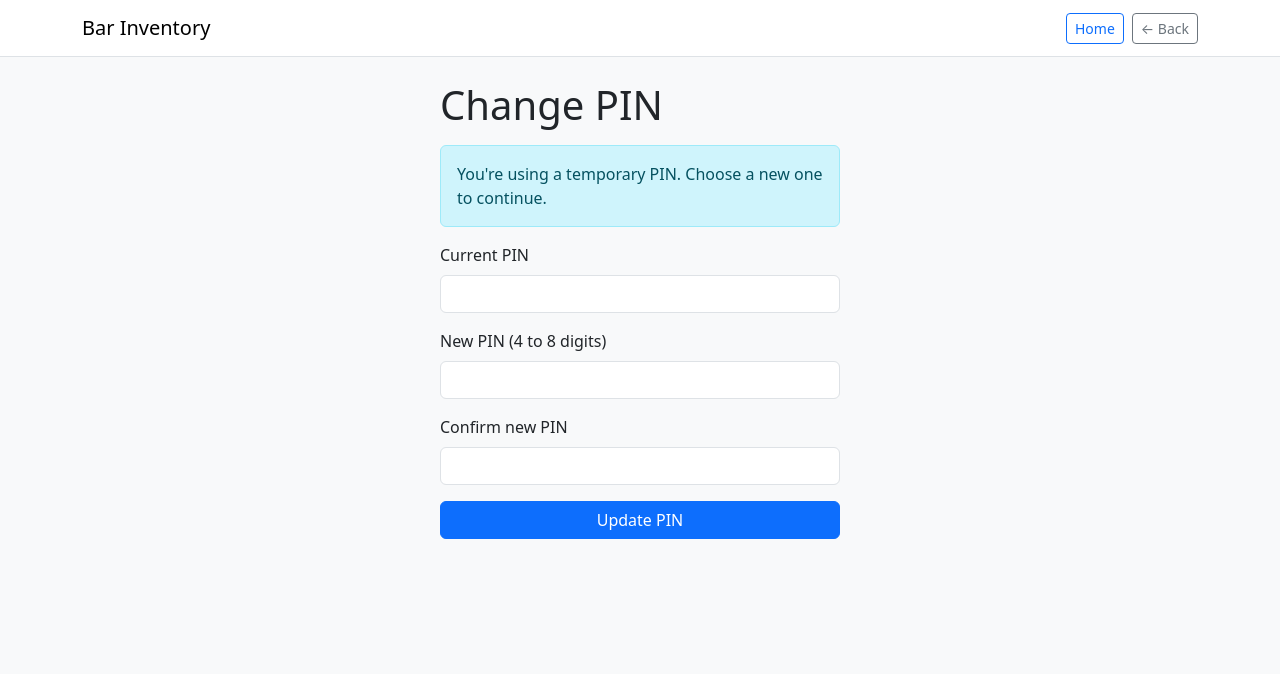
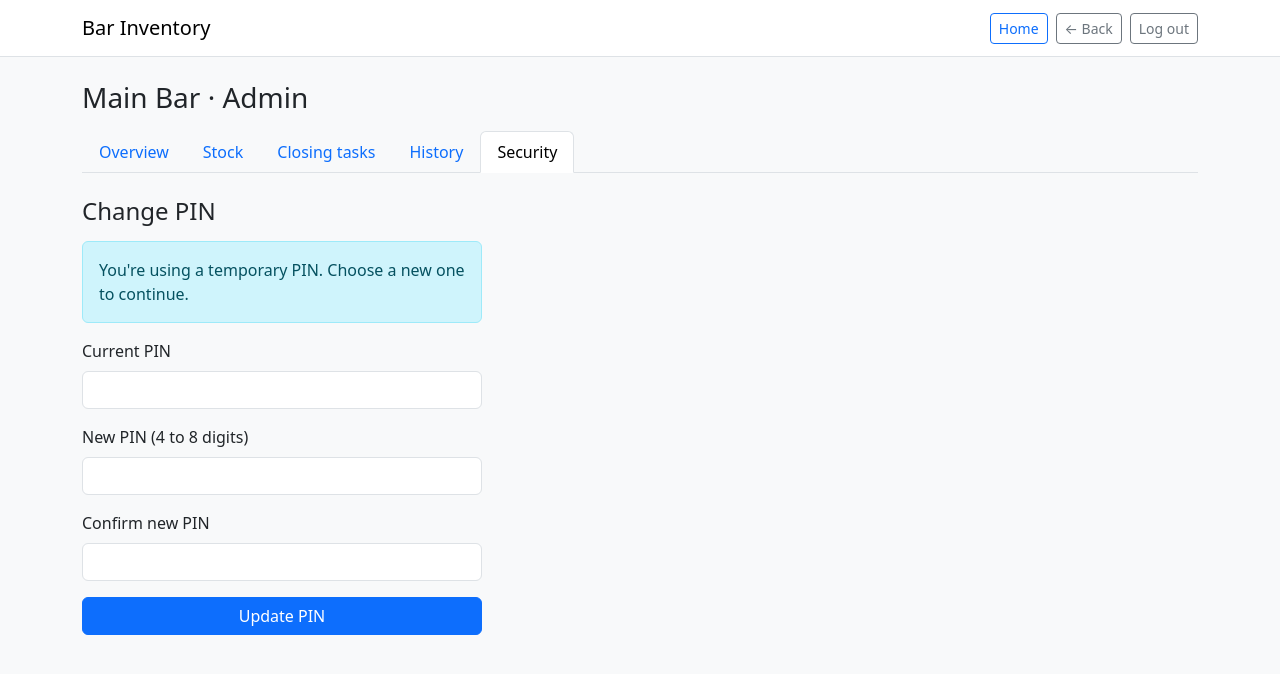
Before and after one commit to Bootlegger19/bar-inventory-app, a Flask app: page /admin/change-pin in a window 1280 px wide. Shown: the top 674 px of the page. Run offline with Flask 3, Linux system fonts and the light colour scheme; the visitor is signed in with stand-in values (Sample User, id 1).

Commit message:
split admin page into tabbed dashboard with history
Admin now is a dashboard (admin_base) with a tab bar driven by one ADMIN_TABS list (adding a tab is one line plus a route and template). Stock and closing-task management moved to their own tabs. New Overview summary and History tab listing submitted closings with detail page showing counts, cash breakdown, task complettion and notes. Currency denominations moved to constants.py so employee and admin code share one list.

```diff
--- /dev/null
+++ b/constants.py
@@ -0,0 +1,7 @@
+# Settings shared by more than one part of the app.
+
+# (label shown on screen, value in cents). Edit this list to change currency.
+DENOMINATIONS = [
+    ("Bills", [("$100", 10000), ("$50", 5000), ("$20", 2000), ("$10", 1000), ("$5", 500)]),
+    ("Coins", [("$2", 200), ("$1", 100), ("25¢", 25), ("10¢", 10), ("5¢", 5)]),
+]
--- a/routes/admin.py
+++ b/routes/admin.py
@@ -4,7 +4,9 @@ from functools import wraps
 from flask import (Blueprint, flash, jsonify, redirect, render_template, request,
                    session, url_for)
 
-from models import (db, Bar, Category, ClosingTask, Employee, Item, TaskCompletion)
+from constants import DENOMINATIONS
+from models import (db, Bar, CashCount, Category, ClosingTask, Employee,
+                    InventorySession, Item, TaskCompletion)
 
 admin_bp = Blueprint("admin", __name__, template_folder="../templates/admin")
 
@@ -13,6 +15,22 @@ PIN_MIN_LENGTH = 4
 PIN_MAX_LENGTH = 8
 LOCKOUT_THRESHOLD = 5   # failed attempts before locking
 LOCKOUT_MINUTES = 5
+
+# --- Dashboard tabs: (key, label, endpoint). Adding a tab = adding one line. ---
+ADMIN_TABS = [
+    ("overview", "Overview", "admin.dashboard"),
+    ("stock", "Stock", "admin.stock"),
+    ("tasks", "Closing tasks", "admin.tasks"),
+    ("history", "History", "admin.history"),
+    ("security", "Security", "admin.change_pin"),
+]
+HISTORY_LIMIT = 50   # most recent closings shown on the History tab
+
+
+@admin_bp.context_processor
+def inject_admin_layout():
+    """Make the tab list and bar name available to every admin template."""
+    return {"admin_tabs": ADMIN_TABS, "admin_bar": Bar.query.first()}
 
 
 def get_admin():
@@ -57,6 +75,8 @@ def pin_required(view_func):
     return wrapper
 
 
+# ---------------------------------------------------------------- login / PIN
+
 @admin_bp.route("/login", methods=["GET", "POST"])
 def login():
     if request.method == "GET":
@@ -65,7 +85,7 @@ def login():
             return redirect(url_for("landing"))
         return render_template("login.html")
 
-    # POST: reply with JSON; the page's script decides what to show or where to go.
+    # POST: reply with JSON; static/pin-login.js decides what to show or where to go.
     admin = get_admin()
     now = datetime.now()
 
@@ -128,18 +148,92 @@ def change_pin():
                 return redirect(url_for("admin.dashboard"))
         return redirect(url_for("admin.change_pin"))
 
-    return render_template("change_pin.html", forced=admin.must_change_pin,
+    return render_template("change_pin.html", active_tab="security",
+                           forced=admin.must_change_pin,
                            min_len=PIN_MIN_LENGTH, max_len=PIN_MAX_LENGTH)
 
+
+# ------------------------------------------------------------------ tab pages
 
 @admin_bp.route("/")
 @pin_required
 def dashboard():
     bar = Bar.query.first()
+    completed = (InventorySession.query
+                 .filter_by(bar_id=bar.id, status="completed")
+                 .order_by(InventorySession.completed_at.desc()))
+    return render_template(
+        "dashboard.html",
+        active_tab="overview",
+        category_count=Category.query.filter_by(bar_id=bar.id).count(),
+        item_count=Item.query.join(Category).filter(Category.bar_id == bar.id).count(),
+        task_count=ClosingTask.query.filter_by(bar_id=bar.id).count(),
+        closing_count=completed.count(),
+        last_closing=completed.first(),
+    )
+
+
+@admin_bp.route("/stock")
+@pin_required
+def stock():
+    bar = Bar.query.first()
     categories = Category.query.filter_by(bar_id=bar.id).all()
-    tasks = ClosingTask.query.filter_by(bar_id=bar.id).all()
-    return render_template("dashboard.html", categories=categories, bar=bar, tasks=tasks)
+    return render_template("stock.html", active_tab="stock", categories=categories)
 
+
+@admin_bp.route("/tasks")
+@pin_required
+def tasks():
+    bar = Bar.query.first()
+    return render_template("tasks.html", active_tab="tasks",
+                           tasks=ClosingTask.query.filter_by(bar_id=bar.id).all())
+
+
+@admin_bp.route("/history")
+@pin_required
+def history():
+    bar = Bar.query.first()
+    closings = (InventorySession.query
+                .filter_by(bar_id=bar.id, status="completed")
+                .order_by(InventorySession.completed_at.desc())
+                .limit(HISTORY_LIMIT).all())
+    ids = [closing.id for closing in closings]
+    cash_by_session = {cash.session_id: cash
+                       for cash in CashCount.query.filter(CashCount.session_id.in_(ids))}
+    return render_template("history.html", active_tab="history",
+                           closings=closings, cash_by_session=cash_by_session,
+                           limit=HISTORY_LIMIT)
+
+
+@admin_bp.route("/history/<int:session_id>")
+@pin_required
+def history_detail(session_id):
+    closing = InventorySession.query.filter_by(
+        id=session_id, status="completed").first_or_404()
+    categories = Category.query.filter_by(bar_id=closing.bar_id).all()
+    counts = {count.item_id: count.quantity for count in closing.counts}
+
+    cash = CashCount.query.filter_by(session_id=closing.id).first()
+    labels = {cents: label for _, group in DENOMINATIONS for label, cents in group}
+    cash_lines = []
+    if cash:
+        for line in sorted(cash.lines, key=lambda l: -l.denomination_cents):
+            cash_lines.append({
+                "label": labels.get(line.denomination_cents, f"{line.denomination_cents}¢"),
+                "quantity": line.quantity,
+                "subtotal": line.denomination_cents * line.quantity / 100,
+            })
+
+    done_ids = {tc.task_id for tc in TaskCompletion.query.filter_by(session_id=closing.id)}
+    tasks_list = ClosingTask.query.filter_by(bar_id=closing.bar_id).all()
+
+    return render_template("history_detail.html", active_tab="history",
+                           closing=closing, categories=categories, counts=counts,
+                           cash=cash, cash_lines=cash_lines,
+                           tasks=tasks_list, done_ids=done_ids)
+
+
+# ------------------------------------------------------------ stock actions
 
 @admin_bp.route("/add-category", methods=["POST"])
 @pin_required
@@ -148,7 +242,7 @@ def add_category():
     if name:
         db.session.add(Category(name=name, bar_id=Bar.query.first().id))
         db.session.commit()
-    return redirect(url_for("admin.dashboard"))
+    return redirect(url_for("admin.stock"))
 
 
 @admin_bp.route("/add-item", methods=["POST"])
@@ -159,7 +253,7 @@ def add_item():
     if name:
         db.session.add(Item(name=name, category_id=category_id))
         db.session.commit()
-    return redirect(url_for("admin.dashboard"))
+    return redirect(url_for("admin.stock"))
 
 
 @admin_bp.route("/delete-item/<int:item_id>", methods=["POST"])
@@ -168,7 +262,7 @@ def delete_item(item_id):
     item = Item.query.get_or_404(item_id)
     db.session.delete(item)
     db.session.commit()
-    return redirect(url_for("admin.dashboard"))
+    return redirect(url_for("admin.stock"))
 
 
 @admin_bp.route("/delete-category/<int:category_id>", methods=["POST"])
@@ -177,11 +271,13 @@ def delete_category(category_id):
     category = Category.query.get_or_404(category_id)
     if category.items:
         flash(f"Can't delete '{category.name}' — it still has items in it.")
-        return redirect(url_for("admin.dashboard"))
+        return redirect(url_for("admin.stock"))
     db.session.delete(category)
     db.session.commit()
-    return redirect(url_for("admin.dashboard"))
+    return redirect(url_for("admin.stock"))
 
+
+# ------------------------------------------------------------ task actions
 
 @admin_bp.route("/add-task", methods=["POST"])
 @pin_required
@@ -190,7 +286,7 @@ def add_task():
     if description:
         db.session.add(ClosingTask(bar_id=Bar.query.first().id, description=description))
         db.session.commit()
-    return redirect(url_for("admin.dashboard"))
+    return redirect(url_for("admin.tasks"))
 
 
 @admin_bp.route("/delete-task/<int:task_id>", methods=["POST"])
@@ -200,4 +296,4 @@ def delete_task(task_id):
     TaskCompletion.query.filter_by(task_id=task.id).delete()
     db.session.delete(task)
     db.session.commit()
-    return redirect(url_for("admin.dashboard"))
+    return redirect(url_for("admin.tasks"))
--- a/routes/employee.py
+++ b/routes/employee.py
@@ -8,15 +8,11 @@ from flask import (Blueprint, flash, g, jsonify, redirect, render_template,
 from models import (db, CashCount, CashCountLine, Category, ClosingTask, Count,
                     Employee, InventorySession, TaskCompletion, ClosingNote)
 
+from constants import DENOMINATIONS
+
 employee_bp = Blueprint("employee", __name__, template_folder="../templates/employee")
 
 NOTE_MAX_LENGTH = 500
-
-# (label shown on screen, value in cents). Edit this list to change currency.
-DENOMINATIONS = [
-    ("Bills", [("$100", 10000), ("$50", 5000), ("$20", 2000), ("$10", 1000), ("$5", 500)]),
-    ("Coins", [("$2", 200), ("$1", 100), ("25¢", 25), ("10¢", 10), ("5¢", 5)]),
-]
 
 
 def get_current_session():
--- /dev/null
+++ b/templates/admin/admin_base.html
@@ -0,0 +1,17 @@
+{% extends "base.html" %}
+
+{% block nav_extra %}
+  <a href="{{ url_for('admin.logout') }}" class="btn btn-outline-secondary btn-sm">Log out</a>
+{% endblock %}
+
+{% block content %}
+  <h1 class="h3 mb-3">{{ admin_bar.name }} · Admin</h1>
+  <ul class="nav nav-tabs mb-4">
+    {% for key, label, endpoint in admin_tabs %}
+      <li class="nav-item">
+        <a class="nav-link {{ 'active' if key == active_tab }}" href="{{ url_for(endpoint) }}">{{ label }}</a>
+      </li>
+    {% endfor %}
+  </ul>
+  {% block admin_content %}{% endblock %}
+{% endblock %}
--- a/templates/admin/change_pin.html
+++ b/templates/admin/change_pin.html
@@ -1,8 +1,8 @@
-{% extends "base.html" %}
+{% extends "admin_base.html" %}
 {% block title %}Change PIN{% endblock %}
-{% block content %}
-  <div class="mx-auto my-4" style="max-width: 400px;">
-    <h1 class="mb-3">Change PIN</h1>
+{% block admin_content %}
+  <div style="max-width: 400px;">
+    <h2 class="h4 mb-3">Change PIN</h2>
     {% if forced %}
       <div class="alert alert-info">You're using a temporary PIN. Choose a new one to continue.</div>
     {% endif %}
```
Also changed, not shown: templates/admin/dashboard.html (+28 -69 lines), templates/admin/history.html (added, +36 -0 lines), templates/admin/history_detail.html (added, +77 -0 lines), templates/admin/stock.html (added, +46 -0 lines), templates/admin/tasks.html (added, +26 -0 lines).
